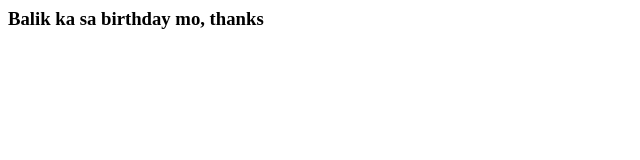
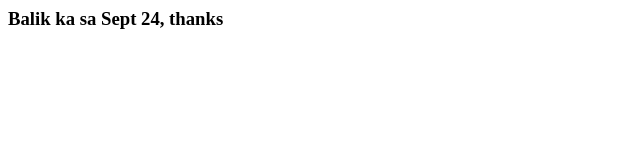
Before and after one commit to omsomni/gwy, a plain HTML site: page index.html in a window 1280 px wide. Shown: the full height of the page, 0-640 px from the left. Drawn offline with Linux system fonts and the light colour scheme.

Commit message:
Update index.html

```diff
--- a/index.html
+++ b/index.html
@@ -1,6 +1,6 @@
 <html>
   <head> <title> HBD GWY </title> </head>
   <body>
-    <h3> Balik ka sa birthday mo, thanks </h3>
+    <h3> Balik ka sa Sept 24, thanks </h3>
   </body>
 </html>
```
